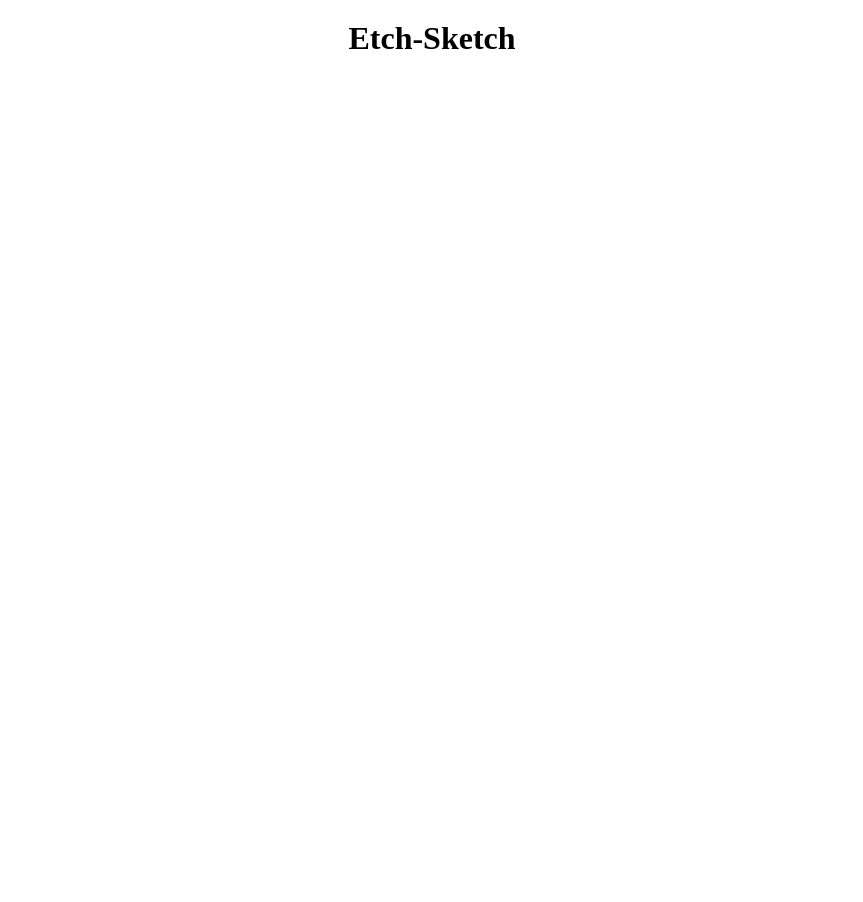
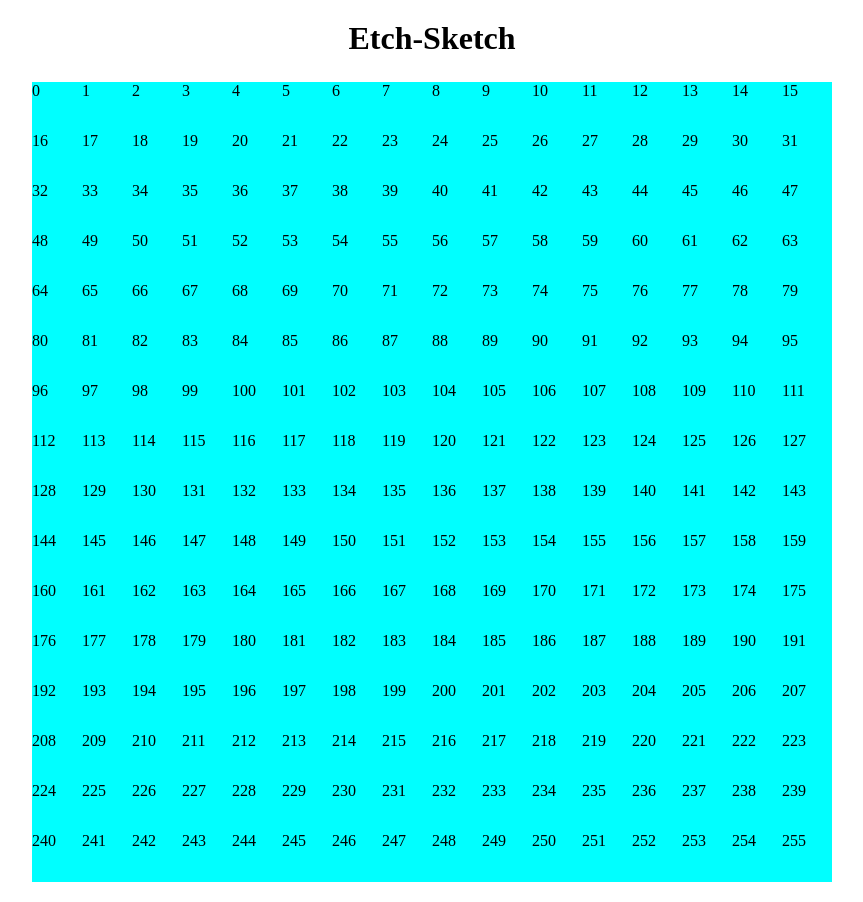
Before and after one commit to South-CreaWeb/etch-a-sketch, a plain HTML site: page index.html in a window 1280 px wide. Shown: the whole page, without its empty margins (208-1071 px from the left). Before the commit the page ends 800 px from the top, so only its background shows below. Drawn offline with Linux system fonts and the light colour scheme.

Commit message:
First step to built etch-sketch

```diff
--- a/css/styles.css
+++ b/css/styles.css
@@ -6,8 +6,25 @@
 
 /* GENERAL */
 body {
+    width: 100%;
     padding: 20px;
 }
+
 h1 {
     text-align: center;
 }
+
+.container {
+    display: flex;
+    justify-content: center;
+    flex-wrap: wrap;
+    margin: 0 auto;
+    margin-top: 25px;
+    max-width: 845px;
+}
+
+.square {
+    width: 50px;
+    height: 50px;
+    background-color: aqua;
+}
--- a/index.html
+++ b/index.html
@@ -9,5 +9,6 @@
 </head>
 <body>
     <h1>Etch-Sketch</h1>
+    <div class="container"></div>
 </body>
 </html>
--- a/js/app.js
+++ b/js/app.js
@@ -0,0 +1,23 @@
+const divs = document.querySelector(".container");
+
+/**
+ *
+ * @param {HTMLElement} tagname
+ * @returns {HTMLElement}
+ */
+function createElement(tagname) {
+  const element = document.createElement(tagname);
+
+  return element;
+}
+
+function createGrid() {
+  for (let i = 0; i <= 255; i++) {
+    const div = createElement("div");
+
+    div.classList.add("square");
+    div.innerText = `${i}`;
+    divs.appendChild(div);
+  }
+}
+createGrid();
```
